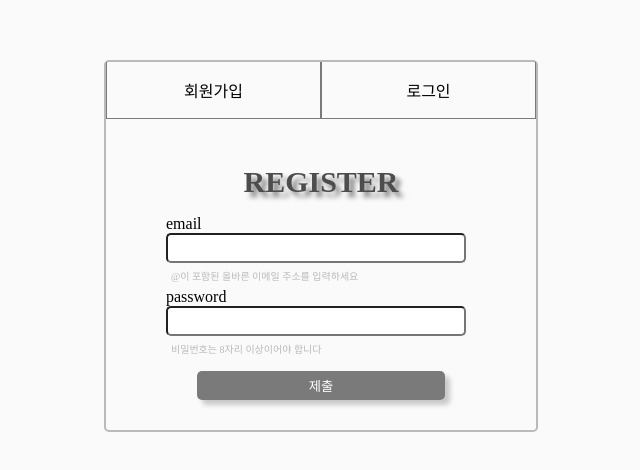
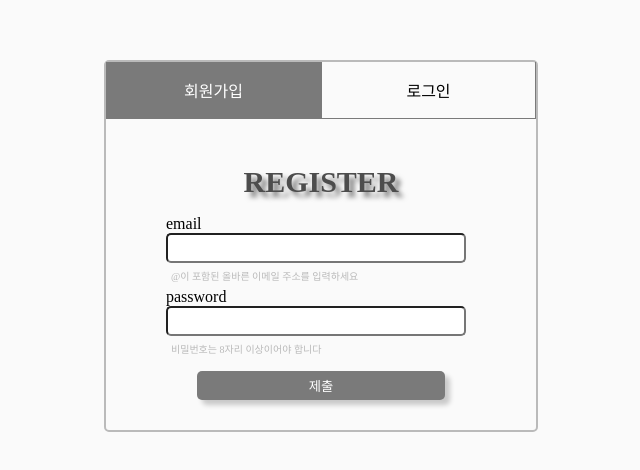
Before and after one commit to ryan-kim-dev/wanted-pre-onboarding-frontend, a React (Create React App) app: page / in a window 1280 px wide. Shown: the part 154-624 px from the top of the page, without its empty margins (319-959 px from the left). Built offline with nearby package versions, Linux system fonts and the light colour scheme; the HTML template or start-up script is replaced by a standard one.

Commit message:
design: 로그인/회원가입 선택 폼 강조 스타일링 추가

```diff
--- a/src/pages/Auth.tsx
+++ b/src/pages/Auth.tsx
@@ -63,10 +63,14 @@ function Auth() {
       <S.AuthFormContainer>
         <S.BtnWrapper>
           <S.AuthChangeBtn onClick={() => setFormType('signup')}>
-            회원가입
+            <div id={formType === 'signup' ? 'active' : 'deactivate'}>
+              회원가입
+            </div>
           </S.AuthChangeBtn>
           <S.AuthChangeBtn onClick={() => setFormType('signin')}>
-            로그인
+            <div id={formType === 'signin' ? 'active' : 'deactivate'}>
+              로그인
+            </div>
           </S.AuthChangeBtn>
         </S.BtnWrapper>
         <Form
--- a/src/pages/styles.Auth.ts
+++ b/src/pages/styles.Auth.ts
@@ -24,12 +24,20 @@ export const AuthChangeBtn = styled.div`
   display: flex;
   justify-content: center;
   align-items: center;
-  padding: 1rem;
   border-bottom: 1px solid ${STYLES.ACCENT};
   border-left: 1px solid ${STYLES.ACCENT};
   border-right: 1px solid ${STYLES.ACCENT};
 
-  :active {
+  div {
+    padding: 1rem;
+    flex-grow: 1;
+    display: flex;
+    justify-content: center;
+    align-items: center;
+  }
+
+  #active {
     background-color: ${STYLES.ACCENT};
+    color: #fff;
   }
 `;
```
